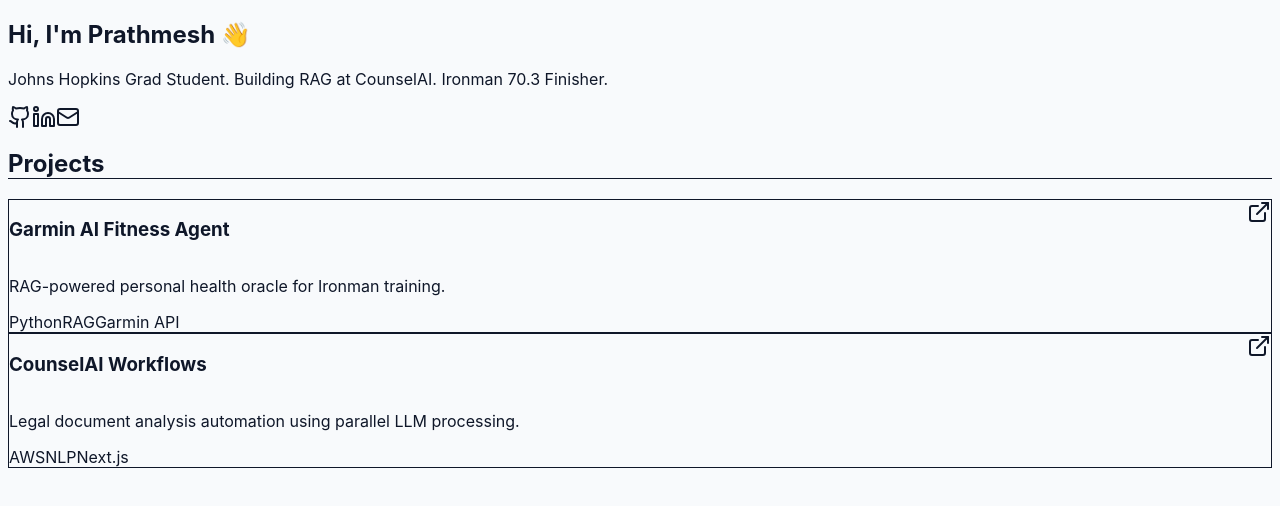
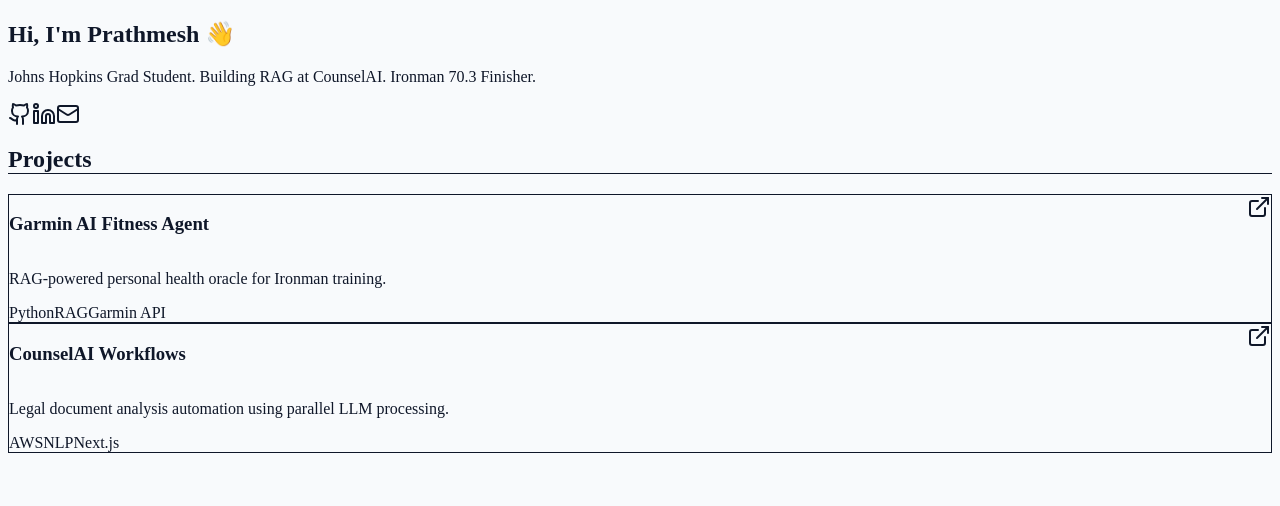
Before and after one commit to pkulkarni590/Portfolio, a Next.js app: page / in a window 1280 px wide. Shown: the top 506 px of the page. Built offline with nearby package versions, Linux system fonts and the light colour scheme.

Commit message:
Configure blue theme and resume data for Vercel

```diff
--- a/src/app/globals.css
+++ b/src/app/globals.css
@@ -6,7 +6,7 @@
   :root {
     --background: 210 40% 98%;
     --foreground: 222 47% 11%;
-    --primary: 221 83% 53%; /* Modern Blue */
+    --primary: 221 83% 53%; /* Deep Blue */
     --primary-foreground: 210 40% 98%;
     --muted: 210 40% 96%;
     --muted-foreground: 215 16% 47%;
@@ -17,5 +17,4 @@
 body {
   background-color: hsl(var(--background));
   color: hsl(var(--foreground));
-  font-family: 'Inter', sans-serif;
 }
--- a/src/app/page.tsx
+++ b/src/app/page.tsx
@@ -6,13 +6,12 @@
 export default function Home() {
   return (
     <div className="max-w-2xl mx-auto py-20 px-6 space-y-16">
-      {/* Hero Section */}
       <motion.section
-        initial={{ opacity: 0, y: 20 }} animate={{ opacity: 1, y: 0 }}
+        initial={{ opacity: 0, y: 10 }} animate={{ opacity: 1, y: 0 }}
         className="space-y-4"
       >
         <h1 className="text-4xl font-bold tracking-tight text-primary">Hi, I'm {DATA.name} 👋</h1>
-        <p className="text-xl text-muted-foreground">{DATA.description}</p>
+        <p className="text-xl text-muted-foreground leading-relaxed">{DATA.description}</p>
         <div className="flex gap-4 text-muted-foreground">
           <Github className="w-5 h-5 cursor-pointer hover:text-primary transition-colors" />
           <Linkedin className="w-5 h-5 cursor-pointer hover:text-primary transition-colors" />
@@ -20,23 +19,25 @@
         </div>
       </motion.section>
 
-      {/* Projects Section */}
       <section className="space-y-8">
         <h2 className="text-2xl font-semibold border-b border-border pb-2">Projects</h2>
         <div className="grid gap-6">
           {DATA.projects.map((project, i) => (
             <motion.div
-              key={i} initial={{ opacity: 0, x: -20 }} whileInView={{ opacity: 1, x: 0 }}
-              className="group p-4 rounded-xl border border-border hover:border-primary/50 bg-white shadow-sm transition-all"
+              key={i}
+              initial={{ opacity: 0, y: 20 }}
+              whileInView={{ opacity: 1, y: 0 }}
+              transition={{ delay: i * 0.1 }}
+              className="group p-5 rounded-xl border border-border hover:border-primary/50 bg-white hover:shadow-md transition-all"
             >
               <div className="flex justify-between items-start">
                 <h3 className="font-bold text-lg group-hover:text-primary transition-colors">{project.title}</h3>
                 <ExternalLink className="w-4 h-4 text-muted-foreground" />
               </div>
-              <p className="text-muted-foreground mt-1">{project.desc}</p>
-              <div className="flex gap-2 mt-3">
+              <p className="text-muted-foreground mt-2">{project.desc}</p>
+              <div className="flex flex-wrap gap-2 mt-4">
                 {project.tags.map(tag => (
-                  <span key={tag} className="px-2 py-1 bg-primary/10 text-primary text-xs rounded-md font-medium">{tag}</span>
+                  <span key={tag} className="px-2 py-1 bg-primary/10 text-primary text-xs rounded-md font-semibold">{tag}</span>
                 ))}
               </div>
             </motion.div>
```
